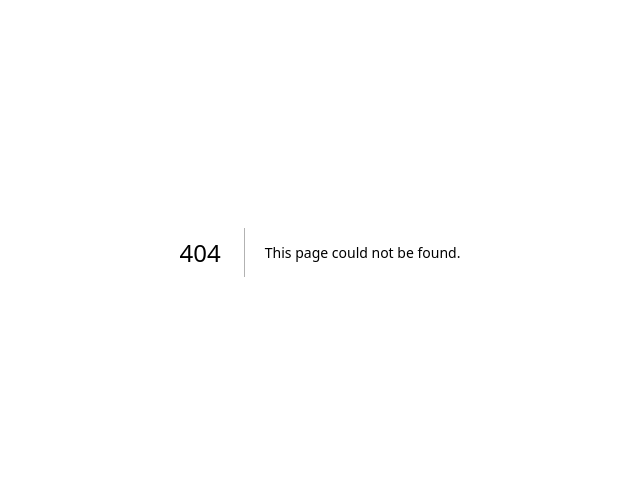
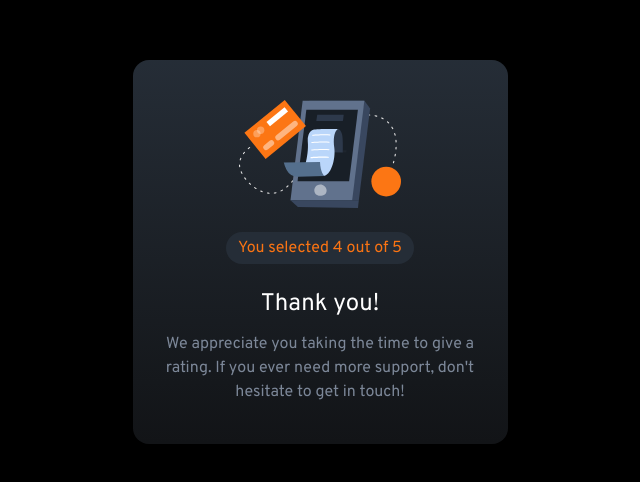
Before and after one commit to HigorSR/interactive-ratin-component-main, a Next.js app: page /modal in a window 1280 px wide. Before the commit this address had no page. Shown: the part 148-630 px from the top of the page, without its empty margins (320-960 px from the left). Built offline with nearby package versions, Linux system fonts and the light colour scheme.

Commit message:
Criação da página de agradecimento

```diff
--- /dev/null
+++ b/src/app/modal/page.tsx
@@ -0,0 +1,19 @@
+"use client"
+
+import { IllustrationIcon } from "@/img/illustration-thank-you-icon"
+
+export default function ThankYouPage() {
+
+    return (
+        <div className="flex items-center justify-center bg-black h-screen w-screen">
+            <div className="flex flex-col items-center justify-center gap-6 w-[375px] h-96 bg-gradient-to-b from-dark-blue to-very-dark-blue rounded-2xl p-6">
+                <IllustrationIcon />
+                <p className="text-orange bg-dark-blue rounded-[25px] px-3 py-1">You selected 4 out of 5</p>
+                <div className="flex flex-col gap-3 items-center ">
+                    <h2 className="text-white text-2xl">Thank you!</h2>
+                    <p className="text-medium-grey text-center">We appreciate you taking the time to give a rating. If you ever need more support, don&apos;t hesitate to get in touch!</p>
+                </div>
+            </div>
+        </div>
+    )
+}
```
